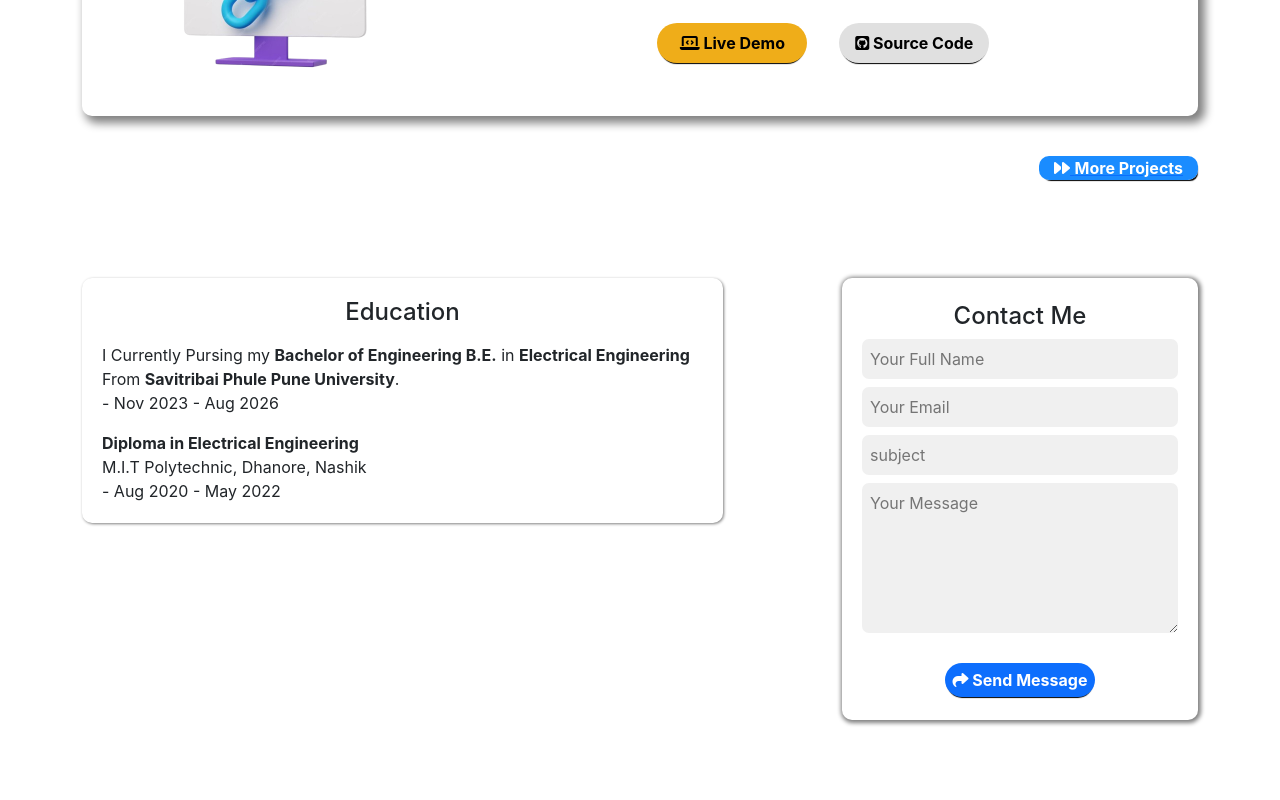
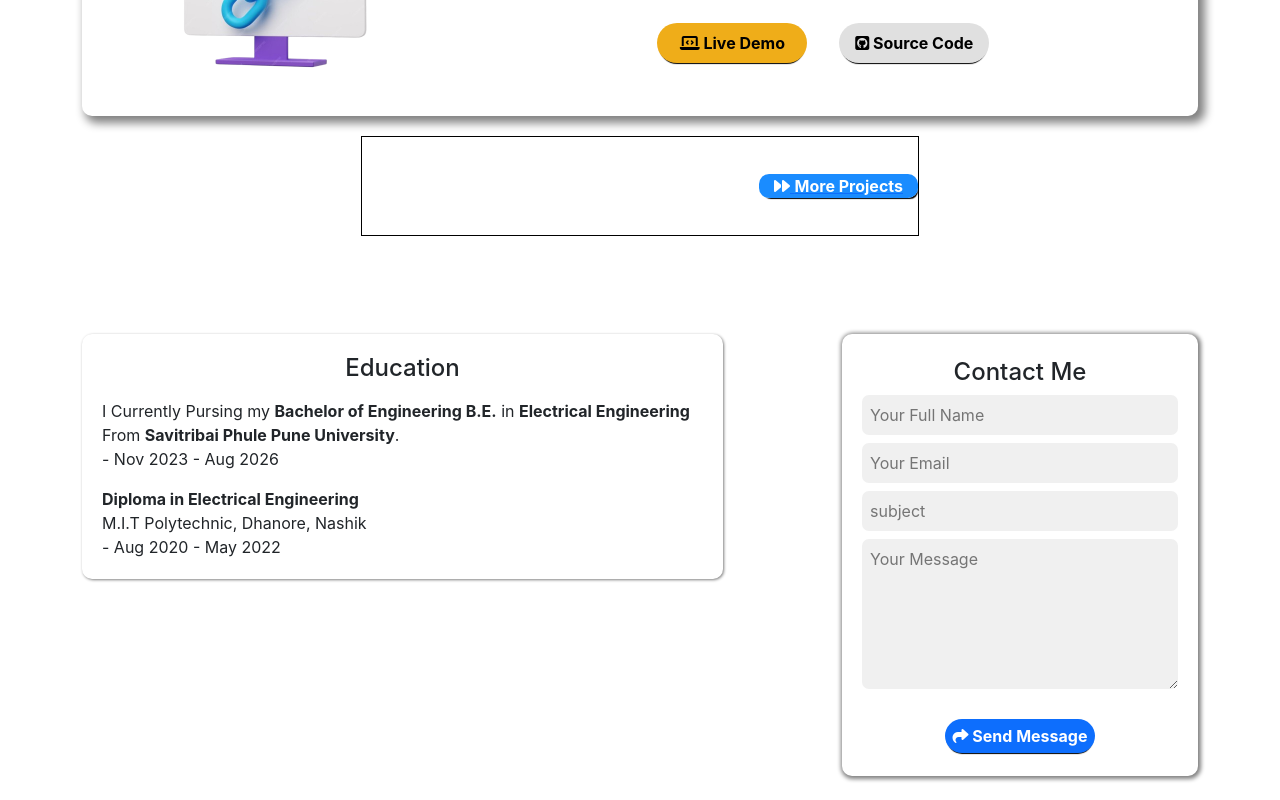
Before and after one commit to lakshmankolpe/portfolio, a React (Create React App) app: page / in a window 1280 px wide. Shown: the part 1216-2016 px from the top of the page. Before the commit the page ends 1960 px from the top, so only its background shows below. Built offline with nearby package versions, Linux system fonts and the light colour scheme.

Commit message:
more project box create

```diff
--- a/src/components/Information/Information.js
+++ b/src/components/Information/Information.js
@@ -60,7 +60,7 @@
             <div className="text-center mt-4">
               <a
                 target="_blank"
-                href="https://drive.google.com/file/d/1Hp5PZtqyIEUbVMq2fLtJMU6Tuf7DEaEl/view?hl=en&pli=1"
+                href="https://drive.google.com/file/d/1jxhPmIuZoHEAJFsp87MWB-kOC26JT7DH/view?usp=drivesdk "
               >
                 <button type="button" class="btn-resume btn-sm m-2">
                   <b>
--- a/src/components/Project/Project.css
+++ b/src/components/Project/Project.css
@@ -77,7 +77,11 @@
 .project-more-heading-card {
     display: flex;
     justify-content: end;
-    margin-top: 40px;
+    align-items: center;
+    height: 100px;
+    width: 50%;
+    margin: 20px auto;
+    border: 1px solid black;
 }
 
 .project-more-text {
```
